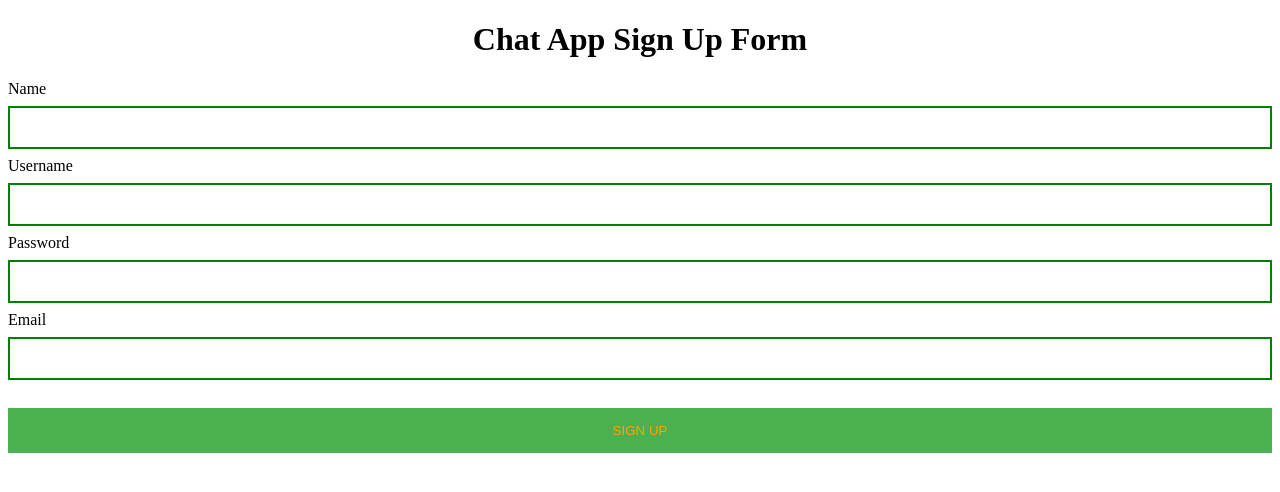
After one commit to Henrywalker2002/chatappV2, a PHP site: page /signUp.html in a window 1280 px wide. The commit adds this page. Shown: the top 492 px of the page. Run offline with PHP 8.4, Linux system fonts and the light colour scheme.

Commit message:
update signUp

```diff
--- a/css/style.css
+++ b/css/style.css
@@ -40,7 +40,7 @@
     float: right;
 }
 
-#btnlog {
+#btnlog , #btnSignUp{
     width: 100%;
     background-color: #4CAF50;
     color: orange;
@@ -50,11 +50,11 @@
     cursor: pointer;
 }
 
-#btnlog:hover {
+#btnlog:hover , #btnSignUp:hover{
     opacity: 0.7;
 }
 
-#username, #password {
+#username, #password, #email, #name {
     width: 100%;
     margin: 8px 0;
     padding: 12px 20px;
--- a/script.js
+++ b/js/script.js
@@ -89,7 +89,6 @@ peer.on('connection', function(conn) {
     conn.on('data', function(data){
         if (data.type) {
           if (data.type.includes('file')) {
-          const bytes = new Uint8Array(data.file)
           const blob = new Blob([data.file], {
               type: data.filetype
           })
@@ -97,10 +96,6 @@ peer.on('connection', function(conn) {
           if (confirm(text) == true) {
             downloadBlob(blob, data.filename, data.filetype)
           }
-
-          console.log(url)
-          console.log(file)
-          console.log(typeof(file))
           }
          }
         // Will print 'hi!'
--- /dev/null
+++ b/js/signUp.js
@@ -0,0 +1,33 @@
+$('#btnSignUp').click(async function signUp() {
+    let username = $('#username').val()
+    let password = $('#password').val()
+    let name = $('#name').val()
+    let email = $('#email').val()
+
+    var myHeaders = new Headers();
+    myHeaders.append("Content-Type", "application/json");
+
+    var raw = JSON.stringify({
+      "username": username,
+      "password": password,
+      "email":email,
+      "name":name
+    });
+
+    var requestOptions = {
+      method: 'POST',
+      headers: myHeaders,
+      body: raw,
+      redirect: 'follow'
+    };
+
+    const response = await fetch("https://serverofchatapp.herokuapp.com/signUp", requestOptions)
+    var json_ = await response.json()
+    if (json_['result'] != "ok") {
+      alert(json_['message'])
+    }
+    else {
+      alert('ok')
+      window.location.href = 'index.html'
+    }
+})
--- /dev/null
+++ b/signUp.html
@@ -0,0 +1,28 @@
+<!DOCTYPE html>
+<html>
+    <head>
+        <title>Sign Up</title>
+        <meta charset="utf-8">
+        <meta name="viewport" content="width=device-width, initial-scale=1">
+        <link rel="stylesheet" href="css/style.css">
+        <script src="https://ajax.googleapis.com/ajax/libs/jquery/3.6.0/jquery.min.js"></script>
+    </head>
+
+    <body>
+        <center> <h1> Chat App Sign Up Form </h1> </center>
+        <div id = "form">
+            <label >Name</label>
+            <input type="text" name="name" id="name">
+            <br>
+            <label for="">Username</label>
+            <input type="text" name="username" id="username">
+            <br>
+            <label for="">Password</label>
+            <input type="password" name="password" id="password">
+            <br>
+            <label for="">Email</label>
+            <input type="email" name="email" id="email">
+            <button type="submit" id = "btnSignUp" style = "margin-top: 20px;">SIGN UP</button>
+        </div>
+    </body>
+    <script src="./js/signUp.js"></script>
```
Also changed, not shown: index.html (+8 -3 lines).
